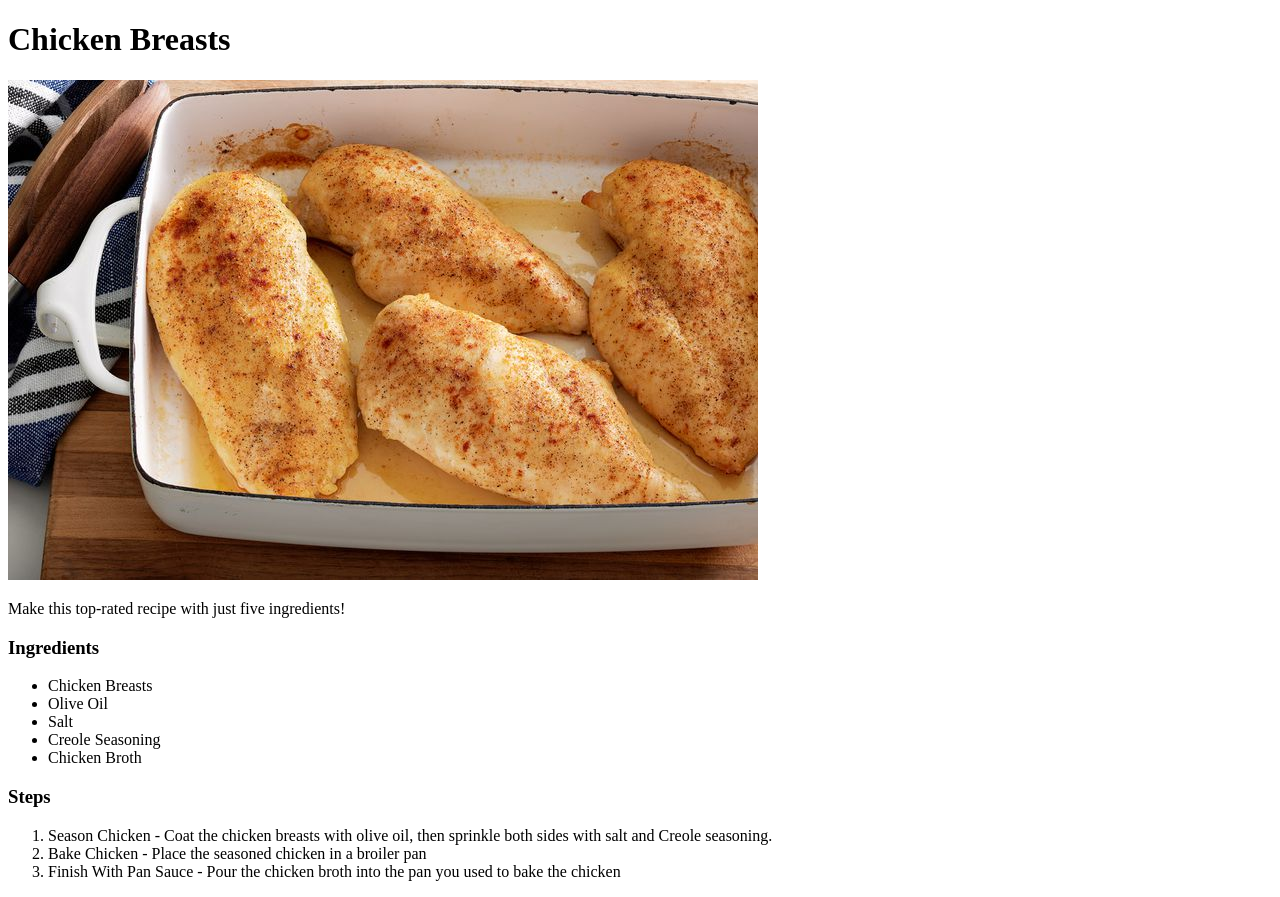
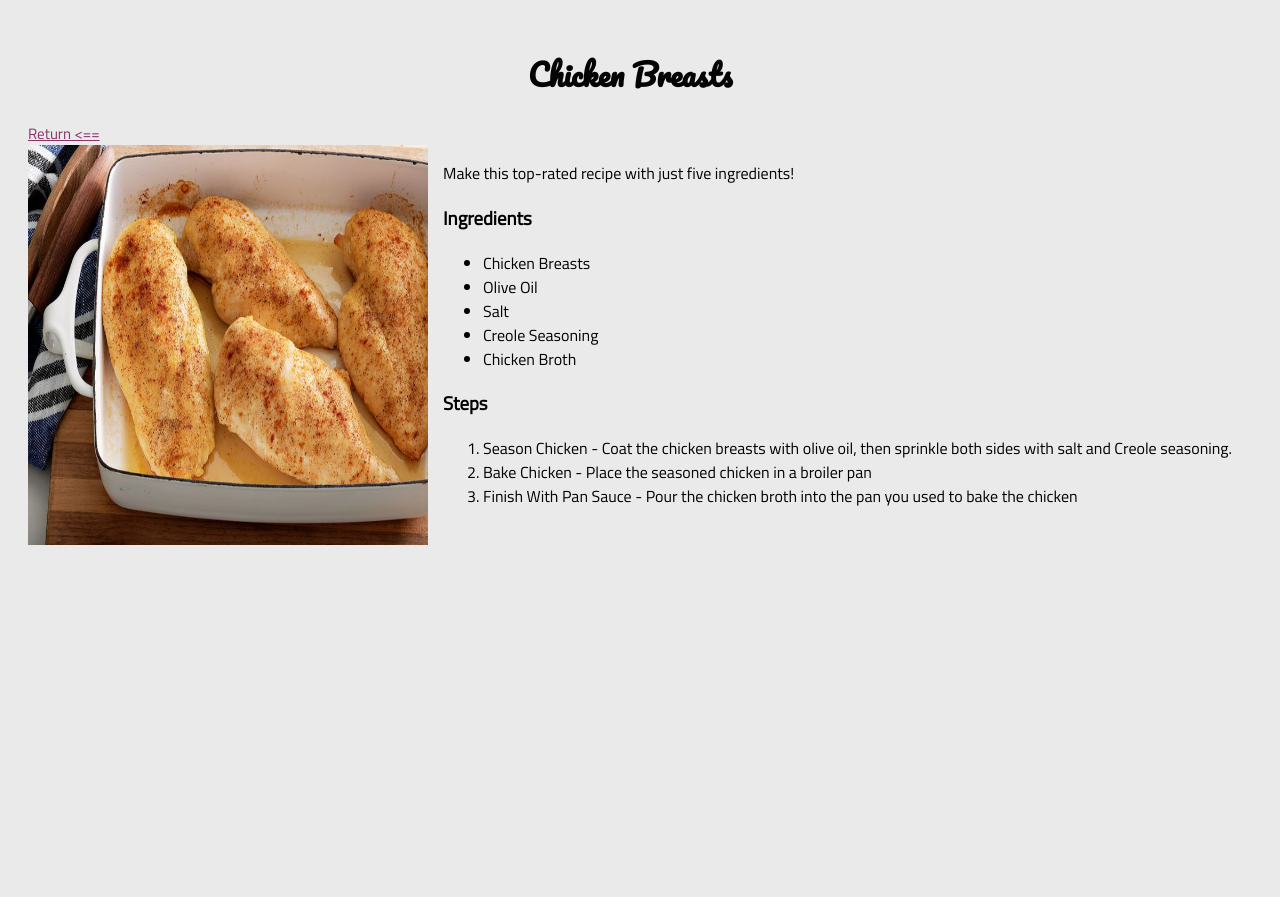
Before and after one commit to Avoth/odin-recipes, a plain HTML site: page recipes/chicken_breasts.html in a window 1280 px wide. After the commit the page ends 800 px from the top, so only its background shows below. Drawn offline with Linux system fonts and the light colour scheme.

Commit message:
dodano style.css

```diff
--- a/recipes/chicken_breasts.html
+++ b/recipes/chicken_breasts.html
@@ -5,10 +5,16 @@
     <meta http-equiv="X-UA-Compatible" content="IE=edge">
     <meta name="viewport" content="width=device-width, initial-scale=1.0">
     <title>Odin Recipes - Chicken Breasts</title>
+    <link rel="stylesheet" href="../style.css">
+
 </head>
 <body>
-    <h1>Chicken Breasts</h1>
-    <img src="img/chicken-breasts.jpeg" alt="Chicken Breasts">
+    <h1 class="title">Chicken Breasts</h1>
+    <a id="return" href="../index.html">Return <==</a><br>
+    <div class="left">
+        <img src="img/chicken-breasts.jpeg" alt="Chicken Breasts">
+    </div>
+    <div class="right">
     <p>Make this top-rated recipe with just five ingredients!</p>
     <h3>Ingredients</h3>
         <ul>
@@ -24,5 +30,6 @@
             <li>Bake Chicken - Place the seasoned chicken in a broiler pan</li>
             <li>Finish With Pan Sauce - Pour the chicken broth into the pan you used to bake the chicken</li>
         </ol>
+    </div>
 </body>
 </html>
--- /dev/null
+++ b/style.css
@@ -0,0 +1,54 @@
+@import url('https://fonts.googleapis.com/css2?family=Titillium+Web&display=swap'); /* font-family: 'Titillium Web', sans-serif; */
+@import url('https://fonts.googleapis.com/css2?family=Pacifico&display=swap'); /* font-family: 'Pacifico', cursive; */
+/* Colors:
+platinium : 234, 234, 234
+amarant: 137, 49, 104
+dar purple: 74, 25, 66
+black: 5, 4, 4
+*/
+
+body {
+    background-color: rgb(234, 234, 234);
+    font-family: 'Titillium Web', sans-serif;
+    padding: 20px 40px 40px 20px;
+}
+
+.header {
+    color: rgb(5, 4, 4);
+    font-family: 'Pacifico', cursive;
+    font-size: 55px;
+    text-align: center;
+}
+a {
+    font-size: 20px;
+}
+a, a.visited{
+    color: rgb(137, 49, 104);
+}
+a.hover, a.active {
+    color: rgb(74, 25, 66);
+}
+ul#menu{
+    text-align: center;
+    list-style: none;
+}
+.title {
+    color: rgb(5, 4, 4);
+    font-family: 'Pacifico', cursive;
+    font-size: 30px;
+    text-align: center;
+}
+.left{
+    float: left;
+}
+.right {
+    float: right;
+}
+a#return {
+    font-size: 15px;
+    text-align: center;
+}
+img {
+    height: 400px;
+    width: 400px;
+}
```
Also changed, not shown: index.html (+3 -2 lines), recipes/burger.html (+9 -2 lines), recipes/lasagna.html (+9 -2 lines).
